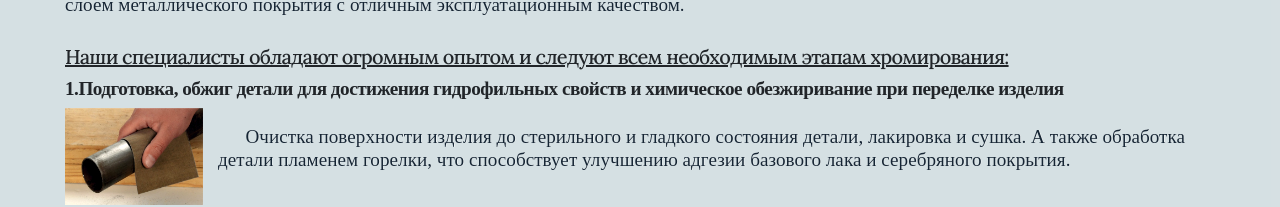
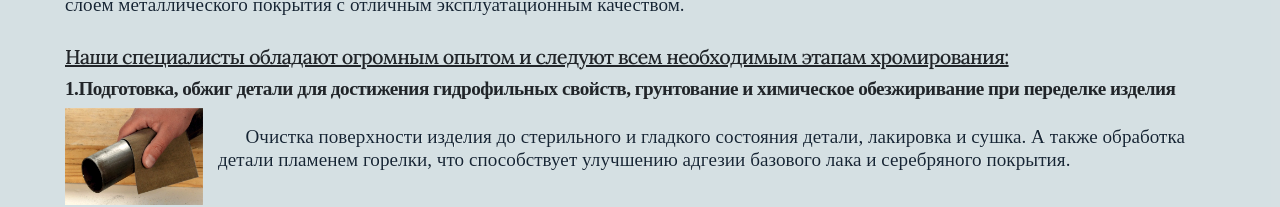
Before and after one commit to AnigalHub/Priamyeruki, a Vue app: page /chrome_plating in a window 1280 px wide. Shown: the part 499-706 px from the top of the page. Built offline with nearby package versions, Linux system fonts and the light colour scheme.

Commit message:
добавлено пропущенное слово в первом этапе

```diff
--- a/src/components/activity/chrome_plating.vue
+++ b/src/components/activity/chrome_plating.vue
@@ -70,7 +70,7 @@
             return {
                 StepsService: [
                     {
-                        name_service: 'Подготовка, обжиг детали для достижения гидрофильных свойств и химическое обезжиривание при\n' +
+                        name_service: 'Подготовка, обжиг детали для достижения гидрофильных свойств, грунтование и химическое обезжиривание при\n' +
                         '                переделке изделия ',
                         description_service: ' Очистка поверхности изделия до стерильного и гладкого состояния ' +
                         ' детали, лакировка и сушка. А также обработка детали пламенем горелки,' +
```
